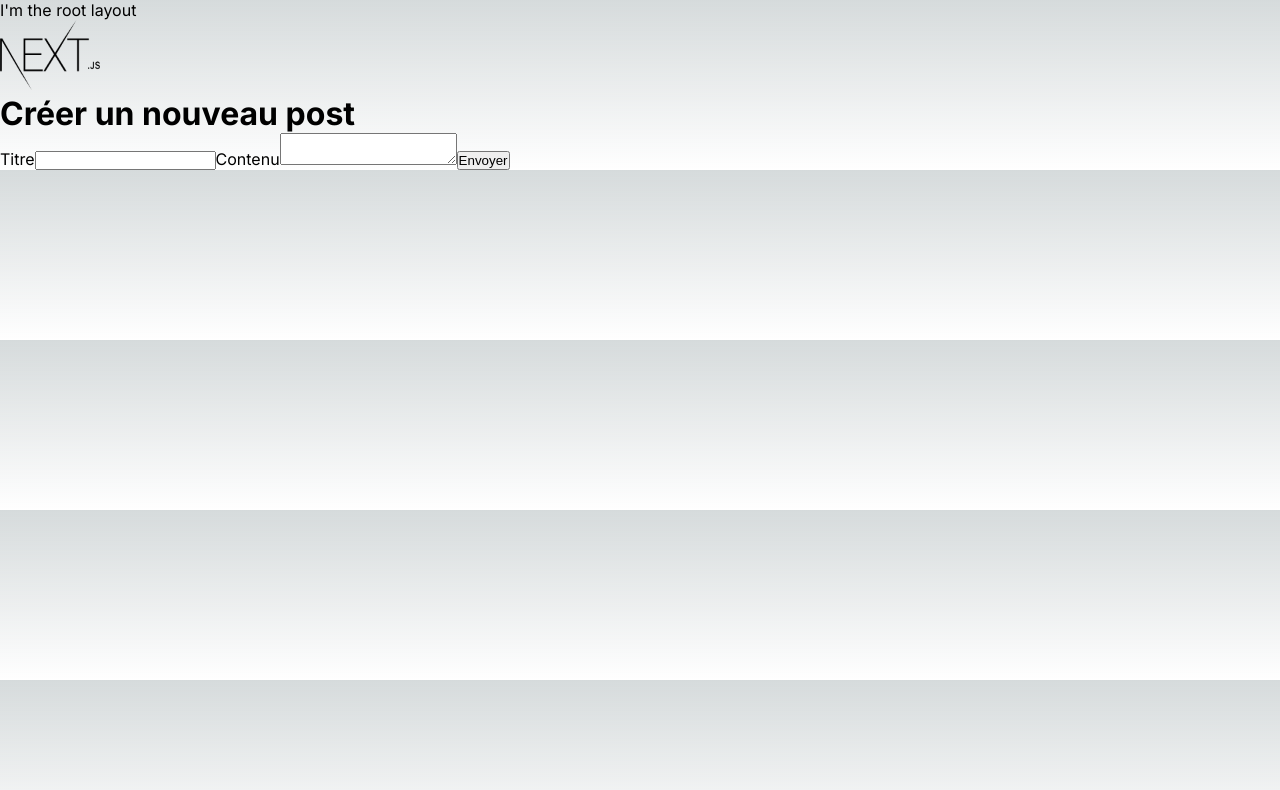
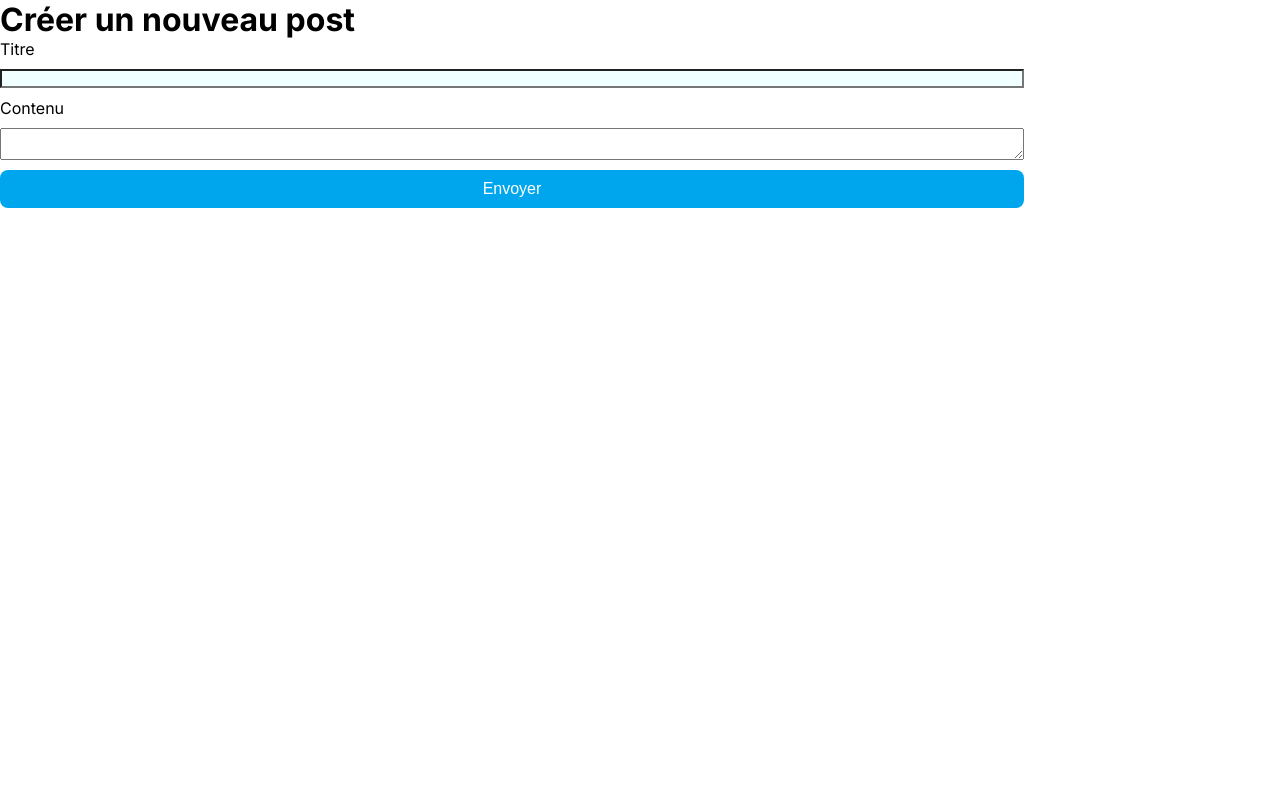
Before and after one commit to vicdupre/react-avance-mars-2024, a Next.js app: page /posts/create in a window 1280 px wide. Shown: the top 790 px of the page. Built offline with nearby package versions, Linux system fonts and the light colour scheme.

Commit message:
finished

```diff
--- a/next.config.mjs
+++ b/next.config.mjs
@@ -1,5 +1,8 @@
 /** @type {import('next').NextConfig} */
 const nextConfig = {
+  compiler: {
+    styledComponents: true,
+  },
   images: {
     remotePatterns: [
       {
--- a/package.json
+++ b/package.json
@@ -9,9 +9,12 @@
     "lint": "next lint"
   },
   "dependencies": {
+    "@emotion/react": "^11.11.4",
+    "@emotion/styled": "^11.11.0",
     "next": "14.1.4",
     "react": "^18",
     "react-dom": "^18",
+    "styled-components": "^6.1.8",
     "zod": "^3.22.4"
   },
   "devDependencies": {
--- a/src/app/globals.css
+++ b/src/app/globals.css
@@ -85,16 +85,6 @@ body {
   overflow-x: hidden;
 }
 
-body {
-  color: rgb(var(--foreground-rgb));
-  background: linear-gradient(
-      to bottom,
-      transparent,
-      rgb(var(--background-end-rgb))
-    )
-    rgb(var(--background-start-rgb));
-}
-
 a {
   color: inherit;
   text-decoration: none;
--- a/src/app/layout.tsx
+++ b/src/app/layout.tsx
@@ -3,6 +3,7 @@ import { Inter } from "next/font/google";
 
 import "./globals.css";
 import Image from "next/image";
+import StyledComponentsRegistry from "@/lib/registery";
 
 const inter = Inter({ subsets: ["latin"], variable: "--font-inter" });
 
@@ -19,14 +20,7 @@ export default function RootLayout({
   return (
     <html lang="en">
       <body className={inter.className}>
-        <p> I'm the root layout</p>
-        <Image
-          src={"/formation-next-js.png"}
-          alt="Logo"
-          width={100}
-          height={70}
-        />
-        {children}
+        <StyledComponentsRegistry>{children}</StyledComponentsRegistry>
       </body>
     </html>
   );
--- a/src/app/posts/PostForm.tsx
+++ b/src/app/posts/PostForm.tsx
@@ -4,6 +4,7 @@ import { updatePost } from "@/lib/postsActions";
 import { Post } from "@/lib/types";
 import SubmitButton from "@/ui/Buttons/SubmitButton";
 import { useFormState } from "react-dom";
+import styles from "./posts.module.css";
 
 type Props = {
   post?: Post;
@@ -25,7 +26,7 @@ const PostForm = ({ post, action }: Props) => {
   const [state, formAction] = useFormState(action, initialState);
 
   return (
-    <form action={formAction}>
+    <form className={`${styles.main}`} action={formAction}>
       {state.errors.length > 0 && (
         <ul
           style={{
--- /dev/null
+++ b/src/app/posts/posts.module.css
@@ -0,0 +1,10 @@
+.main {
+  display: flex;
+  flex-direction: column;
+  gap: 10px;
+  width: clamp(300px, 80%, 1200px);
+}
+
+.main input {
+  background-color: azure;
+}
--- /dev/null
+++ b/src/lib/registery.tsx
@@ -0,0 +1,29 @@
+"use client";
+
+import React, { useState } from "react";
+import { useServerInsertedHTML } from "next/navigation";
+import { ServerStyleSheet, StyleSheetManager } from "styled-components";
+
+export default function StyledComponentsRegistry({
+  children,
+}: {
+  children: React.ReactNode;
+}) {
+  // Only create stylesheet once with lazy initial state
+  // x-ref: https://reactjs.org/docs/hooks-reference.html#lazy-initial-state
+  const [styledComponentsStyleSheet] = useState(() => new ServerStyleSheet());
+
+  useServerInsertedHTML(() => {
+    const styles = styledComponentsStyleSheet.getStyleElement();
+    styledComponentsStyleSheet.instance.clearTag();
+    return <>{styles}</>;
+  });
+
+  if (typeof window !== "undefined") return <>{children}</>;
+
+  return (
+    <StyleSheetManager sheet={styledComponentsStyleSheet.instance}>
+      {children}
+    </StyleSheetManager>
+  );
+}
--- a/src/ui/Buttons/SubmitButton.tsx
+++ b/src/ui/Buttons/SubmitButton.tsx
@@ -1,4 +1,18 @@
 import { useFormStatus } from "react-dom";
+import styled from "styled-components";
+
+const Button = styled.button`
+  padding: 10px 20px;
+  border-radius: 8px;
+  border: none;
+  background-color: #00a6ed;
+  font-size: 1rem;
+  color: #fff;
+
+  &:hover {
+    background-color: #0088cc;
+  }
+`;
 
 const SubmitButton = ({
   title = "Envoyer",
@@ -7,9 +21,9 @@ const SubmitButton = ({
   const { pending } = useFormStatus();
 
   return (
-    <button disabled={pending} type="submit">
+    <Button disabled={pending} type="submit">
       {pending ? pendingText : title}
-    </button>
+    </Button>
   );
 };
 
```
Also changed, not shown: src/ui/Container.tsx (added, +8 -0 lines), 1 other file (tests, documents, lock files or other folders).
